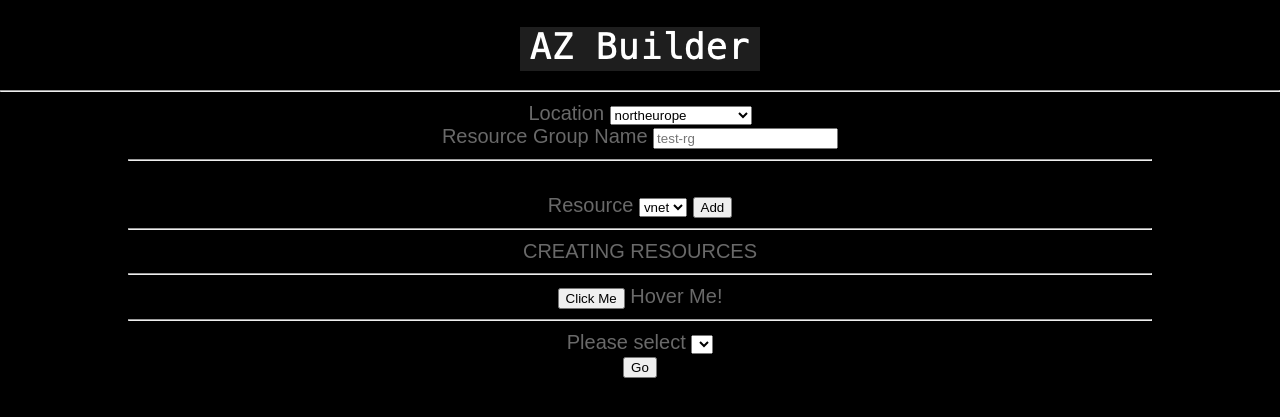
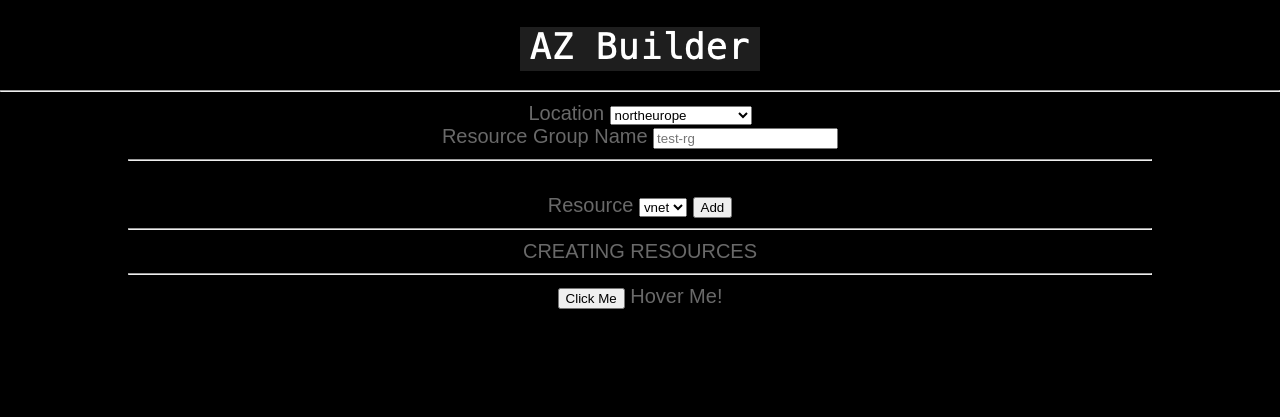
Before and after one commit to iaingblack/azbuilder, a Flask app: page / in a window 1280 px wide. Shown: the top 417 px of the page. Run offline with Flask 3, Linux system fonts and the light colour scheme; lists and menus that the app fills with data are empty; some libraries are stand-ins or nearby versions.

Commit message:
Bleh part deux

```diff
--- a/app.py
+++ b/app.py
@@ -40,12 +40,13 @@ def randomword():
     letters = string.ascii_lowercase
     return ''.join(random.choice(letters) for i in range(10))
 
-@app.route('/add_new_resource', methods=['GET'])
-def add_new_resource():
+# @app.route('/add_new_resource', methods=['GET'])
+@app.route('/add_new_resource/<resource_type>', methods=['GET', 'POST'])
+def add_new_resource(resource_type):
     # letters = string.ascii_lowercase
     # return ''.join(random.choice(letters) for i in range(10))
-    select = request.form.get('comp_select')
-    return(str(select)) # just to see what select is
+    select = request.form.get('resource_type')
+    return('{}'.format(resource_type))
 
 @app.route("/test" , methods=['GET', 'POST'])
 def test():
--- a/templates/pages/home.html
+++ b/templates/pages/home.html
@@ -27,7 +27,7 @@
     <hr>
 
     <br>
-    <form action="/add_new_resource" method="post">
+    <form action="/add_new_resource/{{resource_type}}" method="POST">
         <label for="resource_type">Resource</label>
         <select name="resource_type" id="resource_type">
             {%for resource_type in resource_types%}
@@ -45,19 +45,5 @@
     <button hx-get="/randomword" hx-swap="innerHTML">Click Me</button>
     <span hx-get="/randomword" hx-trigger="mouseenter">Hover Me!</span>
 
-    <hr>
-    <form class="form-inline" method="POST" action="{{ url_for('test') }}">
-        <div class="form-group">
-            <div class="input-group">
-                <span class="input-group-addon">Please select</span>
-                <select name="comp_select" class="selectpicker form-control">
-                    {% for o in data %}
-                        <option value="{{ o.name }}">{{ o.name }}</option>
-                    {% endfor %}
-                </select>
-            </div>
-            <button type="submit" class="btn btn-default">Go</button>
-        </div>
-    </form>
 
 {% endblock content %}
```
Also changed, not shown: README.md.
